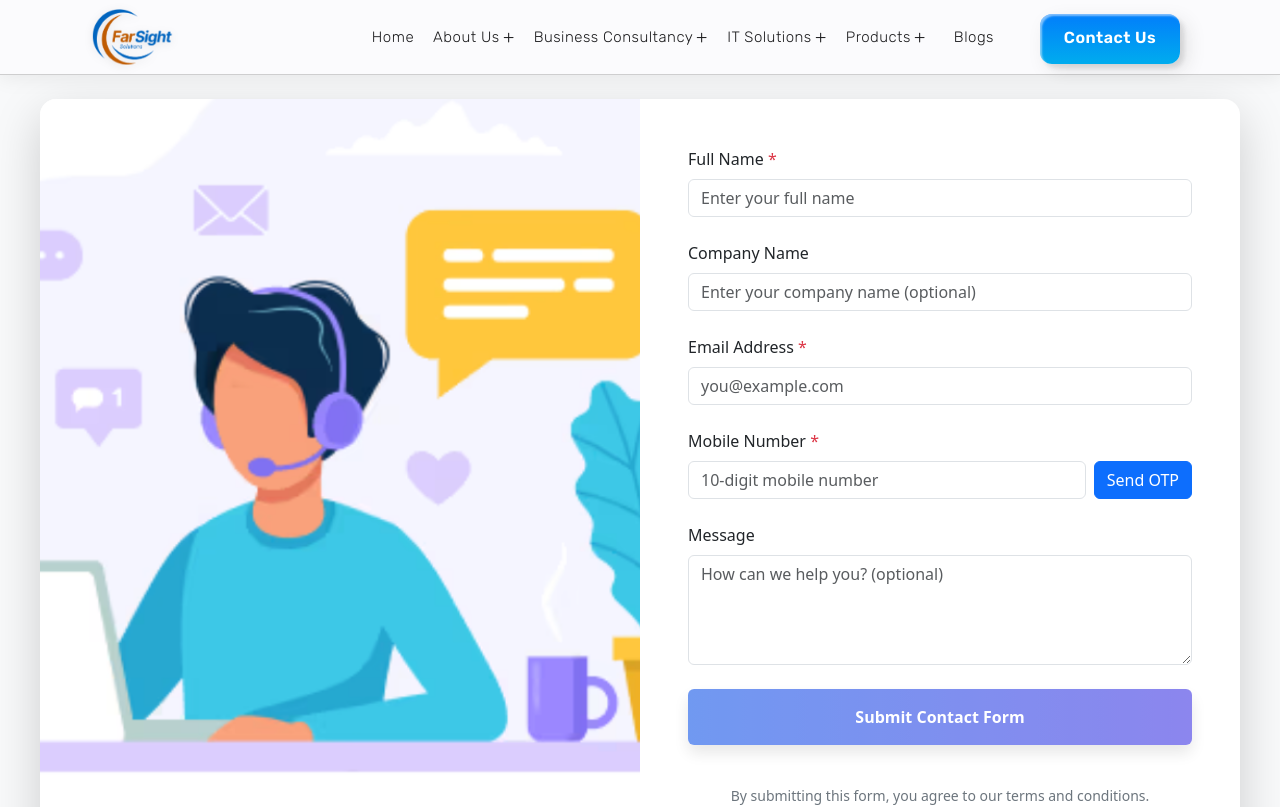
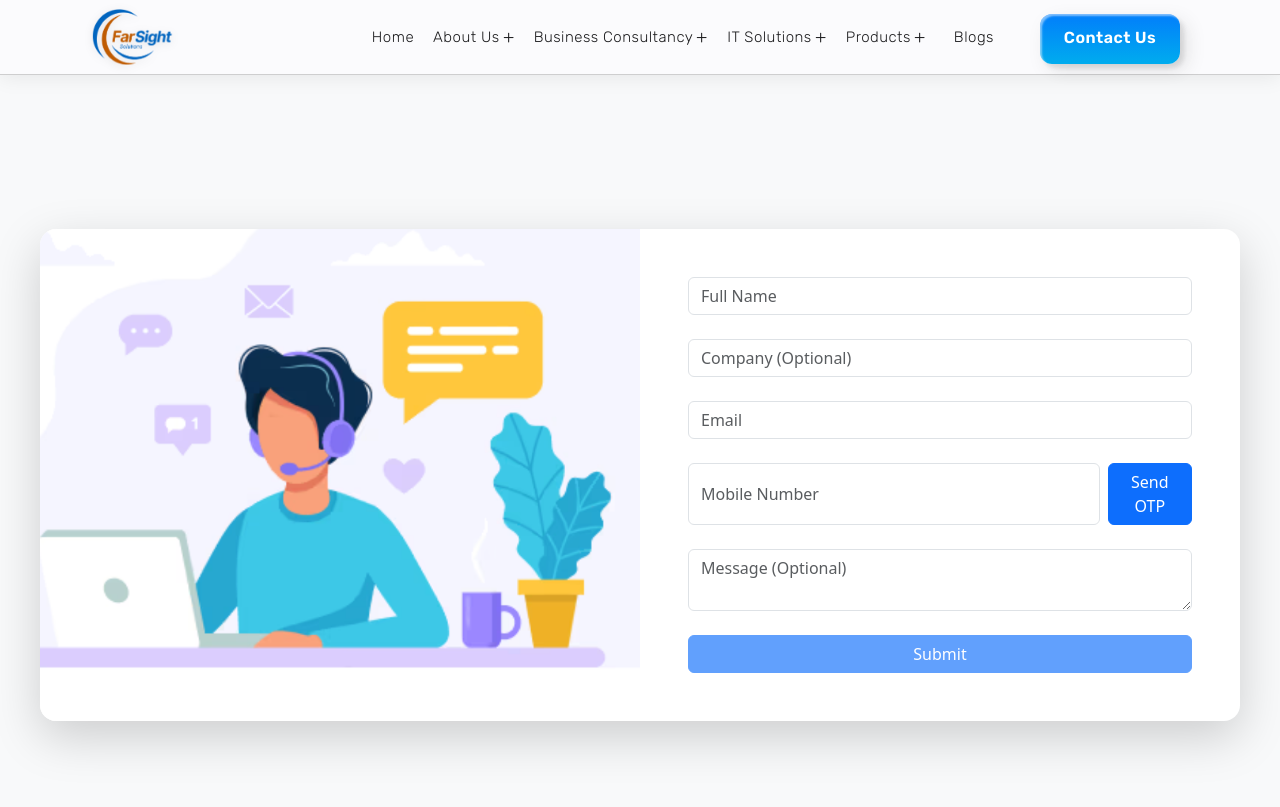
Before and after one commit to FarsightSoln/farsightprod, a React (Vite) app: page /contact-us in a window 1280 px wide. Shown: the top 807 px of the page. Built offline with nearby package versions, Linux system fonts and the light colour scheme.

Commit message:
contact-us logic changed

```diff
--- a/src/pages/ContactUs.jsx
+++ b/src/pages/ContactUs.jsx
@@ -1,5 +1,4 @@
-import React from 'react'
-import { useState } from 'react'
+import React, { useState } from 'react'
 import emailjs from '@emailjs/browser'
 
 export default function ContactUs() {
@@ -15,6 +14,10 @@ export default function ContactUs() {
   const [sessionId, setSessionId] = useState('')
   const [otpSent, setOtpSent] = useState(false)
   const [otpVerified, setOtpVerified] = useState(false)
+  const [otpAttempts, setOtpAttempts] = useState(0)
+
+  const MAX_OTP_ATTEMPTS = 3
+
   const [loading, setLoading] = useState(false)
   const [error, setError] = useState('')
   const [success, setSuccess] = useState('')
@@ -22,9 +25,9 @@ export default function ContactUs() {
   const API_KEY = '517564ae-e928-11f0-a6b2-0200cd936042'
 
   // EmailJS Configuration
-  const EMAILJS_SERVICE_ID = 'service_fufd8ef' // Replace with your EmailJS service ID
-  const EMAILJS_TEMPLATE_ID = 'template_0vnftyp' // Replace with your EmailJS template ID
-  const EMAILJS_PUBLIC_KEY = 'LIWCYSURBhmMwJamb' // Replace with your EmailJS public key
+  const EMAILJS_SERVICE_ID = 'service_fufd8ef'
+  const EMAILJS_TEMPLATE_ID = 'template_0vnftyp'
+  const EMAILJS_PUBLIC_KEY = 'LIWCYSURBhmMwJamb'
 
   const handleInputChange = (e) => {
     const { name, value } = e.target
@@ -32,16 +35,10 @@ export default function ContactUs() {
     setError('')
   }
 
-  const validateMobile = (mobile) => {
-    const mobileRegex = /^[6-9]\d{9}$/
-    return mobileRegex.test(mobile)
-  }
+  const validateMobile = (mobile) => /^[6-9]\d{9}$/.test(mobile)
+  const validateEmail = (email) => /^[^\s@]+@[^\s@]+\.[^\s@]+$/.test(email)
 
-  const validateEmail = (email) => {
-    const emailRegex = /^[^\s@]+@[^\s@]+\.[^\s@]+$/
-    return emailRegex.test(email)
-  }
-
+  /* ================= SEND OTP ================= */
   const sendOTP = async () => {
     if (!validateMobile(formData.mobile)) {
       setError('Please enter a valid 10-digit mobile number')
@@ -50,12 +47,11 @@ export default function ContactUs() {
 
     setLoading(true)
     setError('')
+    setOtpAttempts(0)
 
     try {
-      // Using AUTOGEN2 which sends SMS instead of voice call
       const response = await fetch(
-        `https://2factor.in/API/V1/${API_KEY}/SMS/${formData.mobile}/AUTOGEN/CAPITALSPARK_OTP`,
-        { method: 'GET' }
+        `https://2factor.in/API/V1/${API_KEY}/SMS/${formData.mobile}/AUTOGEN/CAPIOP`
       )
 
       const data = await response.json()
@@ -63,21 +59,27 @@ export default function ContactUs() {
       if (data.Status === 'Success') {
         setSessionId(data.Details)
         setOtpSent(true)
-        setSuccess('OTP sent successfully via SMS to your mobile number!')
+        setSuccess('OTP sent successfully to your mobile number.')
       } else {
-        setError('OTP service is temporarily unavailable. Please try again Later.')
+        setError('OTP service is temporarily unavailable. Please try again later.')
       }
     } catch (err) {
-      setError('Network error. Please check your connection and try again.')
-      console.error('Send OTP Error:', err)
+      setError('Network error. Please try again later.')
+      console.error(err)
     } finally {
       setLoading(false)
     }
   }
 
+  /* ================= VERIFY OTP ================= */
   const verifyOTP = async () => {
     if (!otp || otp.length !== 6) {
-      setError('Please enter a valid 6-digit OTP')
+      setError('Please enter the 6-digit OTP.')
+      return
+    }
+
+    if (otpAttempts >= MAX_OTP_ATTEMPTS) {
+      setError('Too many incorrect attempts. Please resend OTP.')
       return
     }
 
@@ -86,27 +88,36 @@ export default function ContactUs() {
 
     try {
       const response = await fetch(
-        `https://2factor.in/API/V1/${API_KEY}/SMS/VERIFY/${sessionId}/${otp}`,
-        { method: 'GET' }
+        `https://2factor.in/API/V1/${API_KEY}/SMS/VERIFY/${sessionId}/${otp}`
       )
 
       const data = await response.json()
 
       if (data.Status === 'Success' && data.Details === 'OTP Matched') {
         setOtpVerified(true)
+        setOtpAttempts(0)
         setSuccess('Mobile number verified successfully!')
-        setError('')
       } else {
-        setError('Invalid OTP. Please try again.')
+        const attemptsLeft = MAX_OTP_ATTEMPTS - (otpAttempts + 1)
+        setOtpAttempts(prev => prev + 1)
+
+        if (attemptsLeft > 0) {
+          setError(`Incorrect OTP. ${attemptsLeft} attempt(s) left.`)
+        } else {
+          setError('OTP expired due to multiple incorrect attempts. Please resend OTP.')
+          setOtpSent(false)
+          setOtp('')
+        }
       }
     } catch (err) {
-      setError('Network error. Please check your connection and try again.')
-      console.error('Verify OTP Error:', err)
+      setError('Unable to verify OTP. Please try again later.')
+      console.error(err)
     } finally {
       setLoading(false)
     }
   }
 
+  /* ================= SUBMIT FORM ================= */
   const handleSubmit = async (e) => {
     e.preventDefault()
 
@@ -125,233 +136,90 @@ export default function ContactUs() {
       return
     }
 
-    // Send email using EmailJS
     setLoading(true)
+
     try {
-      const templateParams = {
-        from_name: formData.name,
-        company_name: formData.company || 'Not provided',
-        from_email: formData.email,
-        mobile_number: formData.mobile,
-        message: formData.message || 'No message provided',
-        to_email: 'capitalspark100@example.com' // Replace with your email
-      }
-
       await emailjs.send(
         EMAILJS_SERVICE_ID,
         EMAILJS_TEMPLATE_ID,
-        templateParams,
+        {
+          from_name: formData.name,
+          company_name: formData.company || 'Not provided',
+          from_email: formData.email,
+          mobile_number: formData.mobile,
+          message: formData.message || 'No message provided',
+          to_email: 'capitalspark100@gmail.com'
+        },
         EMAILJS_PUBLIC_KEY
       )
 
-      console.log('Form submitted:', formData)
       setSuccess('Form submitted successfully! We will contact you soon.')
 
-      // Reset form
       setTimeout(() => {
         setFormData({ name: '', company: '', email: '', mobile: '', message: '' })
         setOtp('')
         setOtpSent(false)
         setOtpVerified(false)
         setSessionId('')
+        setOtpAttempts(0)
         setSuccess('')
       }, 3000)
-    } catch (emailError) {
-      console.error('Email send error:', emailError)
-      setError('Form submitted but failed to send email notification. Please contact us directly.')
+    } catch (err) {
+      console.error(err)
+      setError('Form submitted but email notification failed.')
     } finally {
       setLoading(false)
     }
   }
 
+  /* ================= UI ================= */
   return (
     <div className="container-fluid min-vh-100 d-flex align-items-center justify-content-center bg-light py-4">
-      <div className="w-100" style={{maxWidth: '1200px'}}>
+      <div className="w-100" style={{ maxWidth: '1200px' }}>
         <div className="bg-white rounded-4 shadow-lg overflow-hidden">
           <div className="row g-0">
-            {/* Left Side - Banner Image */}
-            <div className="col-lg-6 d-none d-lg-flex flex-column justify-content-center align-items-center text-white position-relative overflow-hidden" style={{background: 'url(/assets/images/banner/contact-banner.png) center center/cover no-repeat', padding: '3rem'}}>
-            </div>
+            <div
+              className="col-lg-6 d-none d-lg-flex"
+              style={{
+                background: 'url(/assets/images/banner/contact-banner.png) center/cover no-repeat'
+              }}
+            />
 
-            {/* Right Side - Contact Form */}
             <div className="col-12 col-lg-6 p-4 p-lg-5">
-              {/* Form */}
               <form onSubmit={handleSubmit} className="d-grid gap-4">
-            {/* Alert Messages */}
-            {error && (
-              <div className="alert alert-danger py-2 px-3 mb-0">
-                <small>{error}</small>
-              </div>
-            )}
-            {success && (
-              <div className="alert alert-success py-2 px-3 mb-0">
-                <small>{success}</small>
-              </div>
-            )}
 
-                {/* Name Field */}
-                <div>
-                  <label htmlFor="name" className="form-label fw-medium">
-                    Full Name <span className="text-danger">*</span>
-                  </label>
-                  <input
-                    type="text"
-                    id="name"
-                    name="name"
-                    value={formData.name}
-                    onChange={handleInputChange}
-                    className="form-control"
-                    placeholder="Enter your full name"
-                    required
-                  />
+                {error && <div className="alert alert-danger"><small>{error}</small></div>}
+                {success && <div className="alert alert-success"><small>{success}</small></div>}
+
+                <input className="form-control" placeholder="Full Name" name="name" value={formData.name} onChange={handleInputChange} />
+                <input className="form-control" placeholder="Company (Optional)" name="company" value={formData.company} onChange={handleInputChange} />
+                <input className="form-control" placeholder="Email" name="email" value={formData.email} onChange={handleInputChange} />
+
+                <div className="d-flex gap-2">
+                  <input className="form-control" placeholder="Mobile Number" name="mobile" value={formData.mobile} onChange={handleInputChange} disabled={otpVerified} />
+                  {!otpVerified && (
+                    <button type="button" className="btn btn-primary" onClick={sendOTP} disabled={loading || otpSent}>
+                      {otpSent ? 'Sent' : 'Send OTP'}
+                    </button>
+                  )}
                 </div>
 
-                {/* Company Name Field */}
-                <div>
-                  <label htmlFor="company" className="form-label fw-medium">
-                    Company Name
-                  </label>
-                  <input
-                    type="text"
-                    id="company"
-                    name="company"
-                    value={formData.company}
-                    onChange={handleInputChange}
-                    className="form-control"
-                    placeholder="Enter your company name (optional)"
-                  />
-                </div>
-
-                {/* Email Field */}
-                <div>
-                  <label htmlFor="email" className="form-label fw-medium">
-                    Email Address <span className="text-danger">*</span>
-                  </label>
-                  <input
-                    type="email"
-                    id="email"
-                    name="email"
-                    value={formData.email}
-                    onChange={handleInputChange}
-                    className="form-control"
-                    placeholder="you@example.com"
-                    required
-                  />
-                </div>
-
-                {/* Mobile Number with OTP */}
-                <div>
-                  <label htmlFor="mobile" className="form-label fw-medium">
-                    Mobile Number <span className="text-danger">*</span>
-                  </label>
-                  <div className="d-flex gap-2">
-                    <input
-                      type="tel"
-                      id="mobile"
-                      name="mobile"
-                      value={formData.mobile}
-                      onChange={handleInputChange}
-                      className="form-control flex-grow-1"
-                      placeholder="10-digit mobile number"
-                      maxLength="10"
-                      disabled={otpVerified}
-                      required
-                    />
-                    {!otpVerified && (
-                      <button
-                        type="button"
-                        onClick={sendOTP}
-                        disabled={loading || otpSent}
-                        className={`btn btn-primary ${otpSent ? 'disabled' : ''} text-nowrap`}
-                      >
-                        {loading ? 'Sending...' : otpSent ? 'Sent' : 'Send OTP'}
-                      </button>
-                    )}
-                    {otpVerified && (
-                      <div className="d-flex align-items-center px-3 py-2 bg-success bg-opacity-10 text-success rounded text-sm">
-                        <svg className="me-2" style={{width: '1rem', height: '1rem'}} fill="currentColor" viewBox="0 0 20 20">
-                          <path fillRule="evenodd" d="M10 18a8 8 0 100-16 8 8 0 000 16zm3.707-9.293a1 1 0 00-1.414-1.414L9 10.586 7.707 9.293a1 1 0 00-1.414 1.414l2 2a1 1 0 001.414 0l4-4z" clipRule="evenodd" />
-                        </svg>
-                        Verified
-                      </div>
-                    )}
-                  </div>
-                </div>
-
-                {/* OTP Input */}
                 {otpSent && !otpVerified && (
-                  <div className="bg-primary bg-opacity-10 p-3 rounded border border-primary mb-2">
-                    <label htmlFor="otp" className="form-label fw-medium">
-                      Enter OTP <span className="text-danger">*</span>
-                    </label>
-                    <div className="d-flex gap-2">
-                      <input
-                        type="text"
-                        id="otp"
-                        value={otp}
-                        onChange={(e) => {
-                          const value = e.target.value.replace(/\D/g, '')
-                          if (value.length <= 6) setOtp(value)
-                        }}
-                        className="form-control flex-grow-1"
-                        placeholder="Enter 6-digit OTP"
-                        maxLength="6"
-                      />
-                      <button
-                        type="button"
-                        onClick={verifyOTP}
-                        disabled={loading || otp.length !== 6}
-                        className="btn btn-success text-nowrap"
-                      >
-                        {loading ? 'Verifying...' : 'Verify'}
-                      </button>
-                    </div>
-                    <small className="text-secondary mt-2 d-block">
-                      Didn't receive OTP?{' '}
-                      <button
-                        type="button"
-                        onClick={() => {
-                          setOtpSent(false)
-                          setOtp('')
-                          sendOTP()
-                        }}
-                        className="btn btn-link p-0 align-baseline"
-                      >
-                        Resend
-                      </button>
-                    </small>
-                  </div>
+                  <>
+                    <input className="form-control" placeholder="Enter OTP" value={otp} onChange={(e) => setOtp(e.target.value.replace(/\D/g, '').slice(0, 6))} />
+                    <button type="button" className="btn btn-success" onClick={verifyOTP} disabled={loading}>Verify OTP</button>
+                    <button type="button" className="btn btn-link" onClick={() => { setOtpSent(false); setOtp(''); setOtpAttempts(0); sendOTP() }}>
+                      Resend OTP
+                    </button>
+                  </>
                 )}
 
-                {/* Message Field */}
-                <div>
-                  <label htmlFor="message" className="form-label fw-medium">
-                    Message
-                  </label>
-                  <textarea
-                    id="message"
-                    name="message"
-                    value={formData.message}
-                    onChange={handleInputChange}
-                    rows="4"
-                    className="form-control"
-                    placeholder="How can we help you? (optional)"
-                  />
-                </div>
+                <textarea className="form-control" placeholder="Message (Optional)" name="message" value={formData.message} onChange={handleInputChange} />
 
-                {/* Submit Button */}
-                <button
-                  type="submit"
-                  disabled={!otpVerified || loading}
-                  className="btn btn-primary w-100 fw-semibold py-3 px-4 shadow"
-                  style={{background: 'linear-gradient(90deg, #2563eb 0%, #4f46e5 100%)', border: 'none'}}
-                >
-                  {loading ? 'Submitting...' : 'Submit Contact Form'}
+                <button type="submit" className="btn btn-primary" disabled={!otpVerified || loading}>
+                  Submit
                 </button>
 
-                <small className="text-secondary text-center d-block mt-3">
-                  By submitting this form, you agree to our terms and conditions.
-                </small>
               </form>
             </div>
           </div>
```
